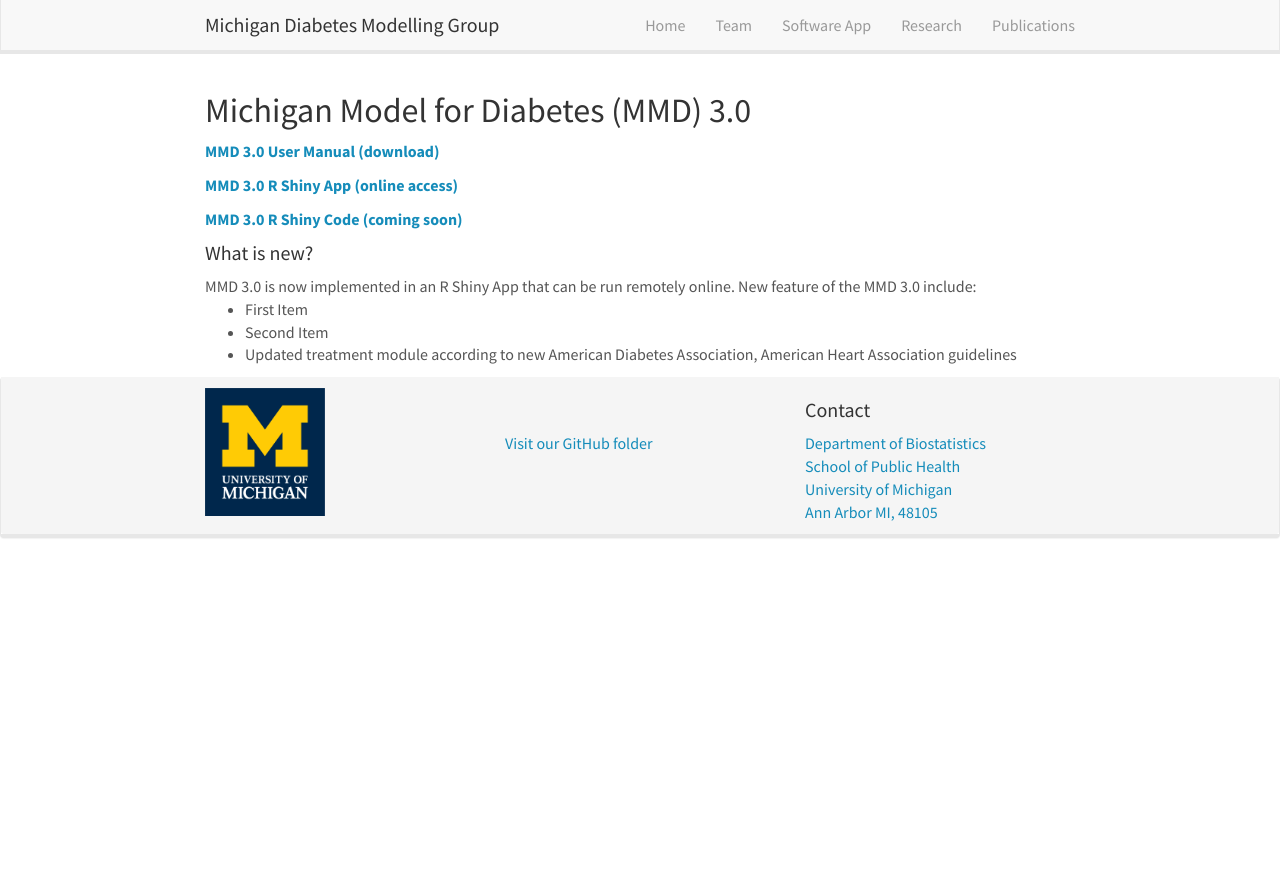
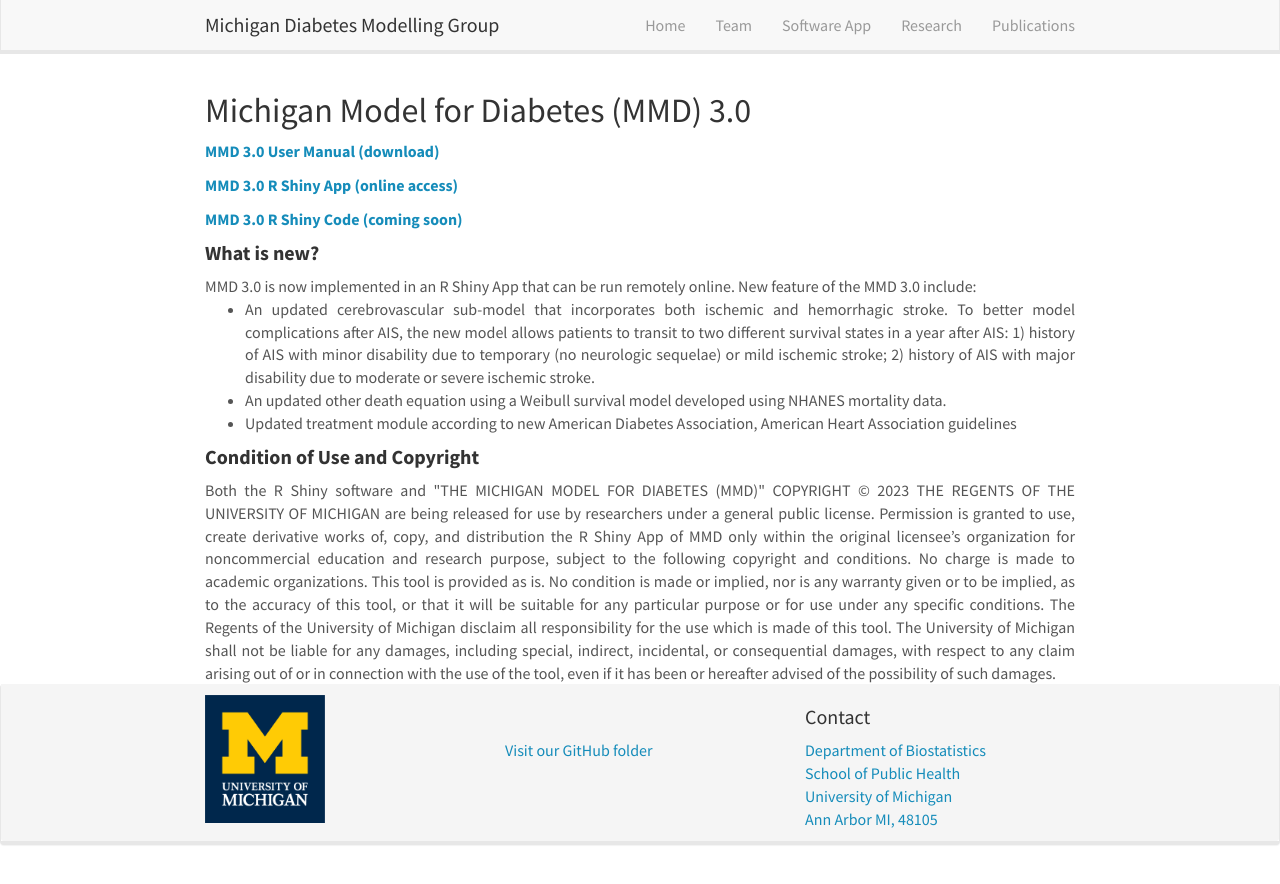
Before and after one commit to WenYeLeafGitHub/MichiganDiabetesModelingGroup.github.io, a Jekyll site: the page built from _pages/Software_App/MMD_3_0.html, in a window 1280 px wide. Shown: the top 884 px of the page. Built offline with Jekyll 4.4.1, drawn with Linux system fonts in a browser that asks for light colours; nearby versions of some CDN libraries.

Commit message:
Update MMD_3_0.html

```diff
--- a/_pages/Software_App/MMD_3_0.html
+++ b/_pages/Software_App/MMD_3_0.html
@@ -16,16 +16,24 @@
 <p><strong><a href="#">MMD 3.0 R Shiny Code (coming soon)</a></strong></p>
 
 
-<h4>What is new?</h4>
+<h4 style="font-weight: bold">What is new?</h4>
 
 MMD 3.0 is now implemented in an R Shiny App that can be run remotely online. New feature of the MMD 3.0 include:
 
 <ul style=“list-style-type:square”>
 
-<li> First Item</li>
+<li> An updated cerebrovascular sub-model that incorporates both ischemic and hemorrhagic stroke. To better model complications after AIS, the new model allows patients to transit to two different survival states in a year after AIS: 1) history of AIS with minor disability due to temporary (no neurologic sequelae) or mild ischemic stroke; 2) history of AIS with major disability due to moderate or severe ischemic stroke.</li>
 
-<li> Second Item</li>
+<li> An updated other death equation using a Weibull survival model developed using NHANES mortality data.</li>
 
 <li> Updated treatment module according to new American Diabetes Association, American Heart Association guidelines</li>
 
 </ul>
+
+<h4 style="font-weight: bold">Condition of Use and Copyright</h4>
+
+Both the R Shiny software and "THE MICHIGAN MODEL FOR DIABETES (MMD)" COPYRIGHT © 2023 THE REGENTS OF THE UNIVERSITY OF MICHIGAN are being released for use by researchers under a general public license.
+
+Permission is granted to use, create derivative works of, copy, and distribution the R Shiny App of MMD only within the original licensee’s organization for noncommercial education and research purpose, subject to the following copyright and conditions. No charge is made to academic organizations.
+
+This tool is provided as is. No condition is made or implied, nor is any warranty given or to be implied, as to the accuracy of this tool, or that it will be suitable for any particular purpose or for use under any specific conditions. The Regents of the University of Michigan disclaim all responsibility for the use which is made of this tool. The University of Michigan shall not be liable for any damages, including special, indirect, incidental, or consequential damages, with respect to any claim arising out of or in connection with the use of the tool, even if it has been or hereafter advised of the possibility of such damages.
```
